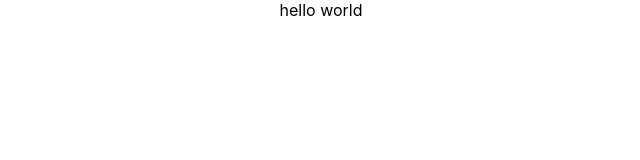
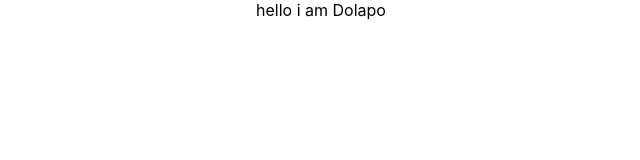
Before and after one commit to kelvin-omoh/Diary-dove-frontend, a React (Create React App) app: page / in a window 1280 px wide. Shown: the top 160 px of the page, without its empty margins (319-959 px from the left). Built offline with nearby package versions, Linux system fonts and the light colour scheme.

Commit message:
my first commit

```diff
--- a/src/App.js
+++ b/src/App.js
@@ -1,12 +1,8 @@
-import logo from './logo.svg';
-import './App.css';
+import logo from "./logo.svg";
+import "./App.css";
 
 function App() {
-  return (
-    <div className="App">
-      hello world
-    </div>
-  );
+  return <div className="App">hello i am Dolapo</div>;
 }
 
 export default App;
```
